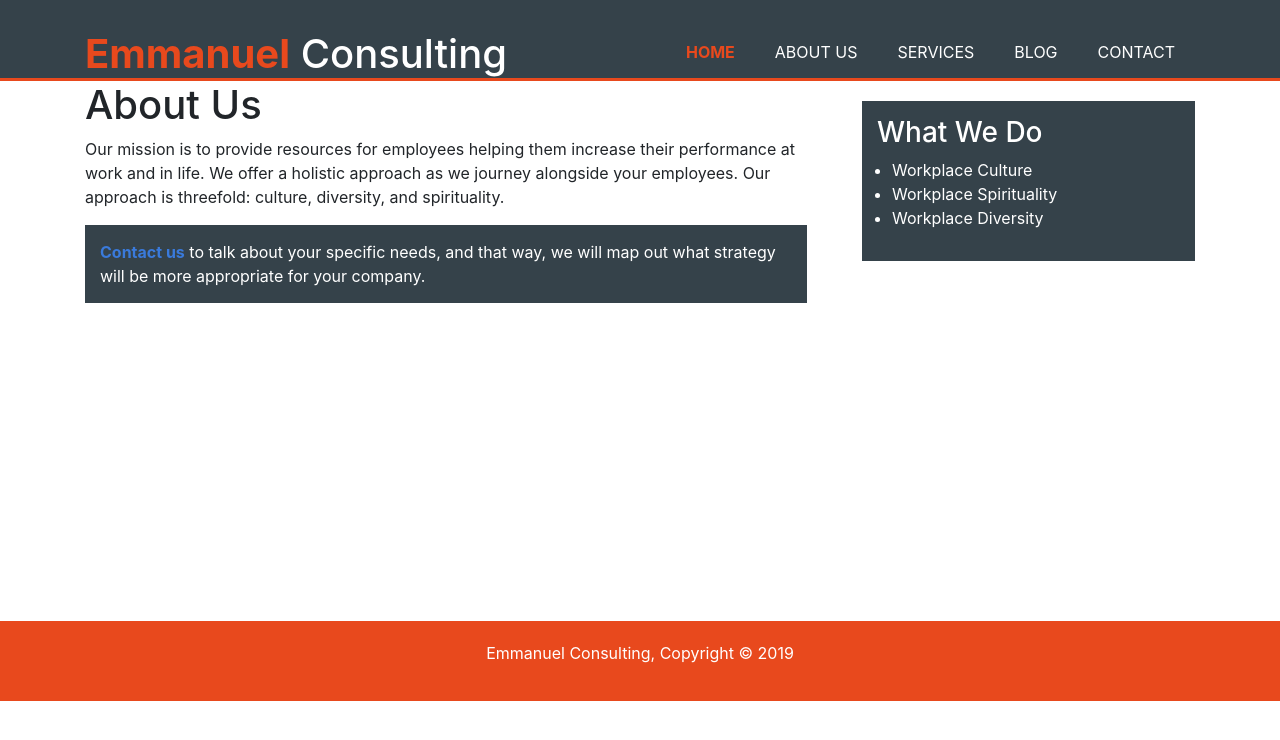
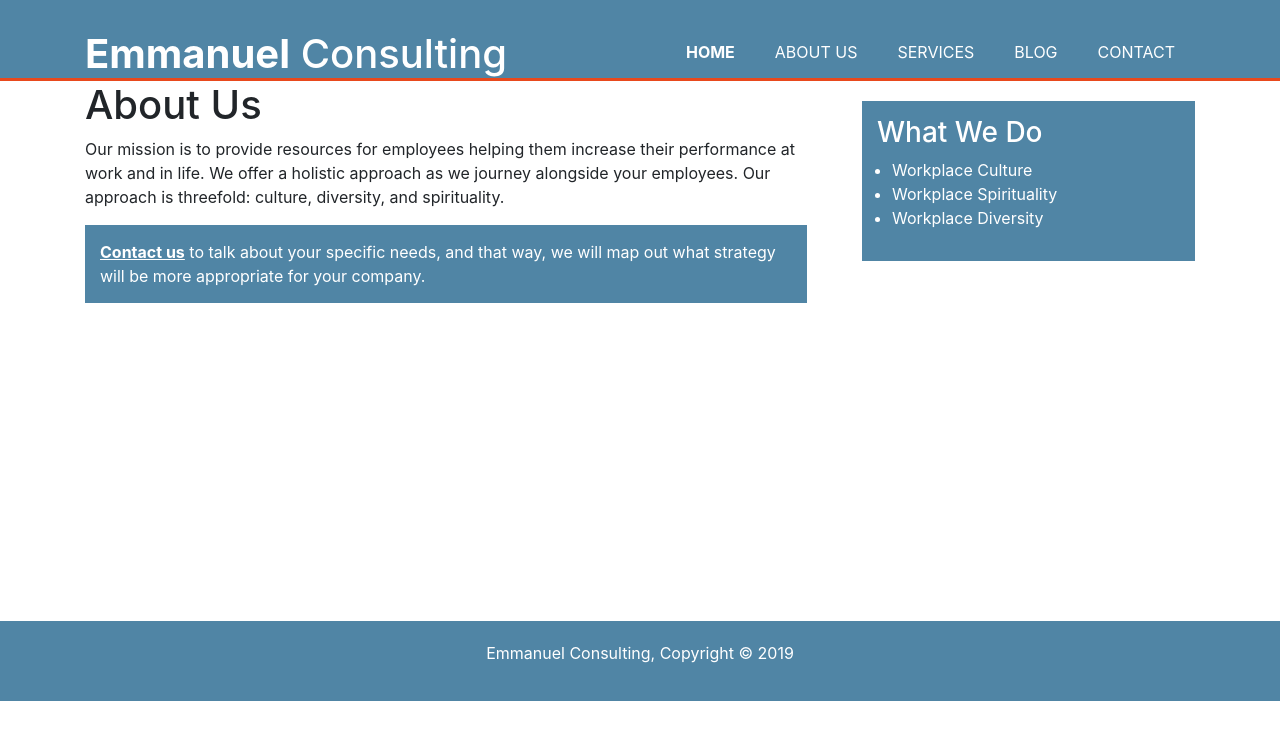
Before and after one commit to onadebi/enaweji, a PHP site: page /about_us.html in a window 1280 px wide. Shown: the top 740 px of the page. Run offline with PHP 8.4, Linux system fonts and the light colour scheme.

Commit message:
GLobal site color fix done

```diff
--- a/about_us.html
+++ b/about_us.html
@@ -55,12 +55,6 @@
               <li>Workplace Spirituality</li>
               <li>Workplace Diversity</li>
             </ul>
-            <p style="display:none;">
-              Lorem ipsum dolor sit amet, consectetur adipiscing elit. Donec
-              varius auctor lacus nec feugiat. Phasellus sit amet ex ipsum.
-              Praesent pharetra tincidunt tempor. Etiam velit eros, dapibus eget
-              porta in, lacinia et magna
-            </p>
           </div>
         </aside>
       </div>
--- a/css/style.css
+++ b/css/style.css
@@ -19,16 +19,16 @@ ul{
 
 .button_1{
   height:38px;
-  background:#e8491d;
+  background:#fff;
   border:0;
   padding-left: 20px;
   padding-right:20px;
-  color:#ffffff;
+  color:#5085A5;
 }
 
 .dark{
   padding:15px;
-  background:#35424a;
+  background:#5085A5; /*#35424a; */
   color:#ffffff;
   margin-top:10px;
   margin-bottom:10px;
@@ -36,7 +36,7 @@ ul{
 
 /* Header **/
 header{
-  background:#35424a;
+  background:#5085A5;
   color:#ffffff;
   padding-top:30px;
   min-height:70px;
@@ -70,7 +70,7 @@ header nav{
 }
 
 header .highlight, header .current a{
-  color:#e8491d;
+  color:#fff; /*#e8491d;*/
   font-weight:bold;
 }
 
@@ -101,7 +101,7 @@ header a:hover{
 #newsletter{
   padding:15px;
   color:#ffffff;
-  background:#35424a
+  background:#5085A5
 }
 
 #newsletter h1{
@@ -166,7 +166,7 @@ footer{
   padding:20px;
   margin-top:20px;
   color:#ffffff;
-  background-color:#e8491d;
+  background-color:#5085A5;
   text-align: center;
 }
 
@@ -227,8 +227,8 @@ footer{
 }
 
 .onx-link{
-  color: #3a7adb;
-  text-decoration: none;
+  color: #fff;
+  text-decoration: underline;
   font-weight:bold;
 }
 
```
Also changed, not shown: Resources/28.png (added), Resources/E.png (added), Resources/Facebook-5.png (added).
